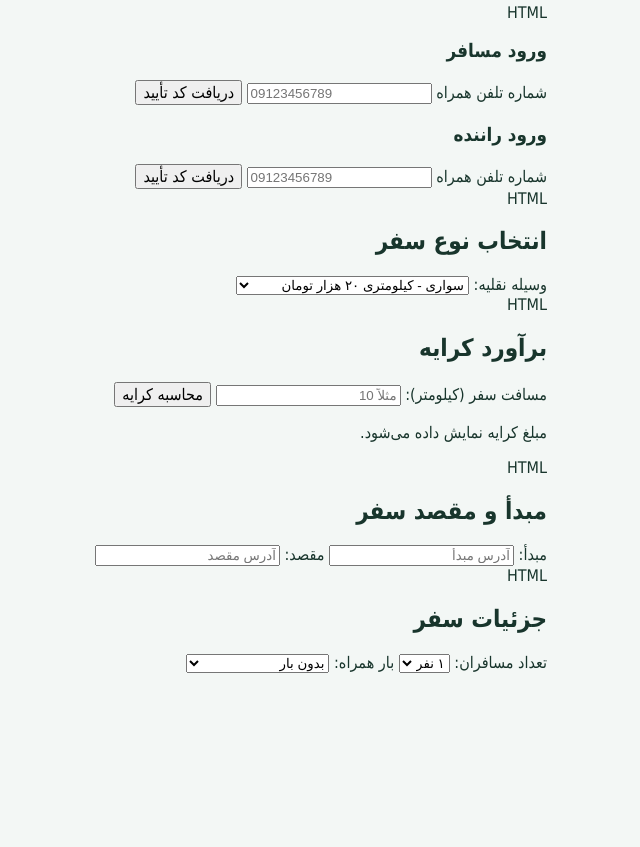
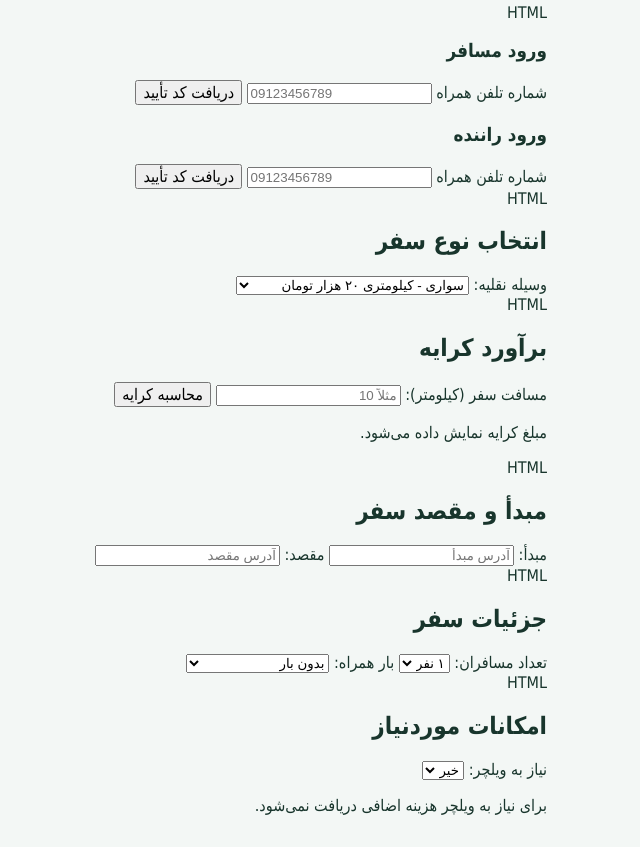
Before and after one commit to mehdimoradiazad7-svg/safar-ro, a plain HTML site: page index.html in a window 1280 px wide. Shown: the part 306-1153 px from the top of the page, without its empty margins (377-1017 px from the left). Before the commit the page ends 995 px from the top, so only its background shows below. Drawn offline with Linux system fonts and the light colour scheme.

Commit message:
Update index.html

```diff
--- a/index.html
+++ b/index.html
@@ -96,6 +96,16 @@ document.getElementById('fareResult').textContent='کرایه تقریبی: '+(d
 <option value="yes">با بار (۵٪ هزینه بیشتر)</option>
 </select>
 </section>
+  HTML
+<section>
+<h2>امکانات موردنیاز</h2>
+<label for="wheelchair">نیاز به ویلچر:</label>
+<select id="wheelchair">
+<option value="no">خیر</option>
+<option value="yes">بله</option>
+</select>
+<p>برای نیاز به ویلچر هزینه اضافی دریافت نمی‌شود.</p>
+</section>
 </main>
 </body>
 </html>
```
